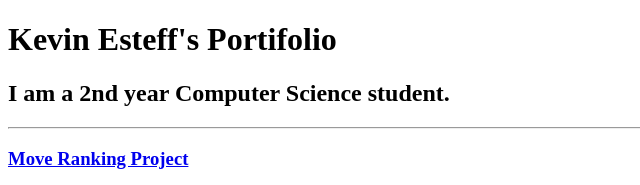
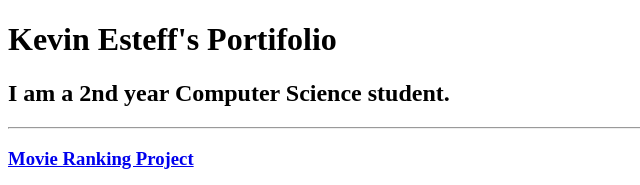
Before and after one commit to esteffkevin/html-portifolio, a plain HTML site: page index.html in a window 1280 px wide. Shown: the top 185 px of the page, 0-640 px from the left. Drawn offline with Linux system fonts and the light colour scheme.

Commit message:
Update index.html

```diff
--- a/index.html
+++ b/index.html
@@ -9,7 +9,7 @@
     <h1>Kevin Esteff's Portifolio</h1>
     <h2>I am a 2nd year Computer Science student.</h2>
     <hr/>
-    <h3><a href="./assets/images/movie-rank.png">Move Ranking Project</a></h3>
+    <h3><a href="./assets/images/movie-rank.png">Movie Ranking Project</a></h3>
     <img src="./assets/images/movie-rank.png" height="200">
     <h3><a href="./assets/images/bday-invite.png">Birthday Invite Project</a></h3>
     <img src="./assets/images/bday-invite.png" height="200">
```
